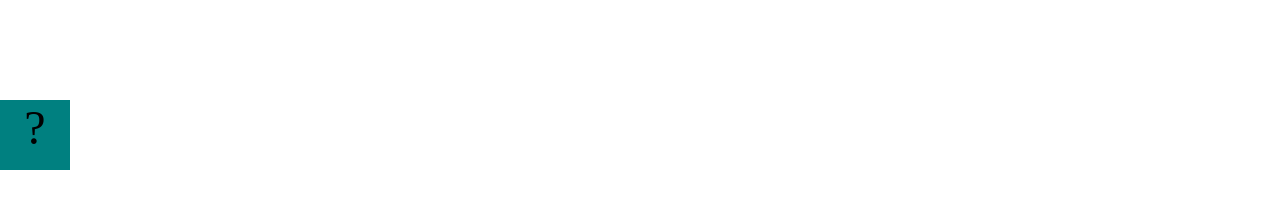
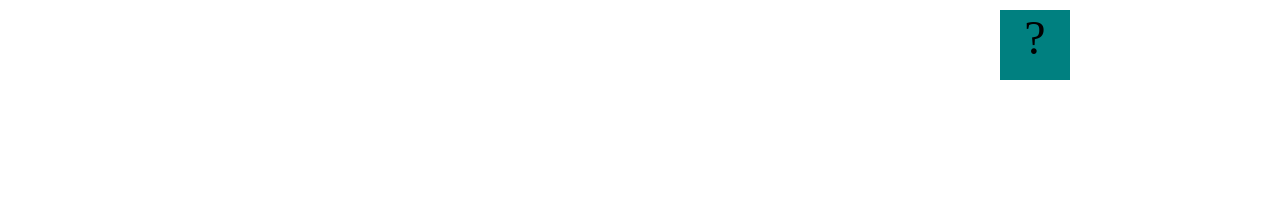
Before and after one commit to jeremiah-bibbins/jeremiah-bibbins.github.io, a plain HTML site: page projects/bouncing-box/index.html in a window 1280 px wide. Drawn offline with Linux system fonts and the light colour scheme.

Commit message:
add bouncing box

```diff
--- a/projects/bouncing-box/index.html
+++ b/projects/bouncing-box/index.html
@@ -13,8 +13,9 @@
 			text-align: center;
 			display: block;
 			position: absolute;
-			top: 100px;
-			left: 0px;  /* <--- Change me! */
+			top: 10px;
+			left: 1450px;  /* <--- Change me! */
+
 		}
 		.board{
 			height: 100vh;
@@ -61,6 +62,9 @@
 			//////////////////////////////////////////////////////////////////
 
 			// TODO 2 - Variable declarations
+			var positionX = 0;
+			var points = 0;
+			var speed = 10;
 
 
 
@@ -70,8 +74,14 @@
 			turn it around!
 			*/
 			function update() {
-
-
+				positionX = positionX + speed
+				moveBoxTo(positionX)
+				if (positionX >boardWidth) {
+                    speed = -speed;
+				}
+				if (positionX < 0) {
+					speed = -speed
+				}
 			};
 
 			/*
@@ -80,8 +90,10 @@
 			the left side of the screen.
 			*/
 			function handleBoxClick() {
-
-
+				positionX = 0;
+			    points = points + 1;
+				changeBoxText(points);
+                speed = speed + 3;
 
 			};
 		})();
```
